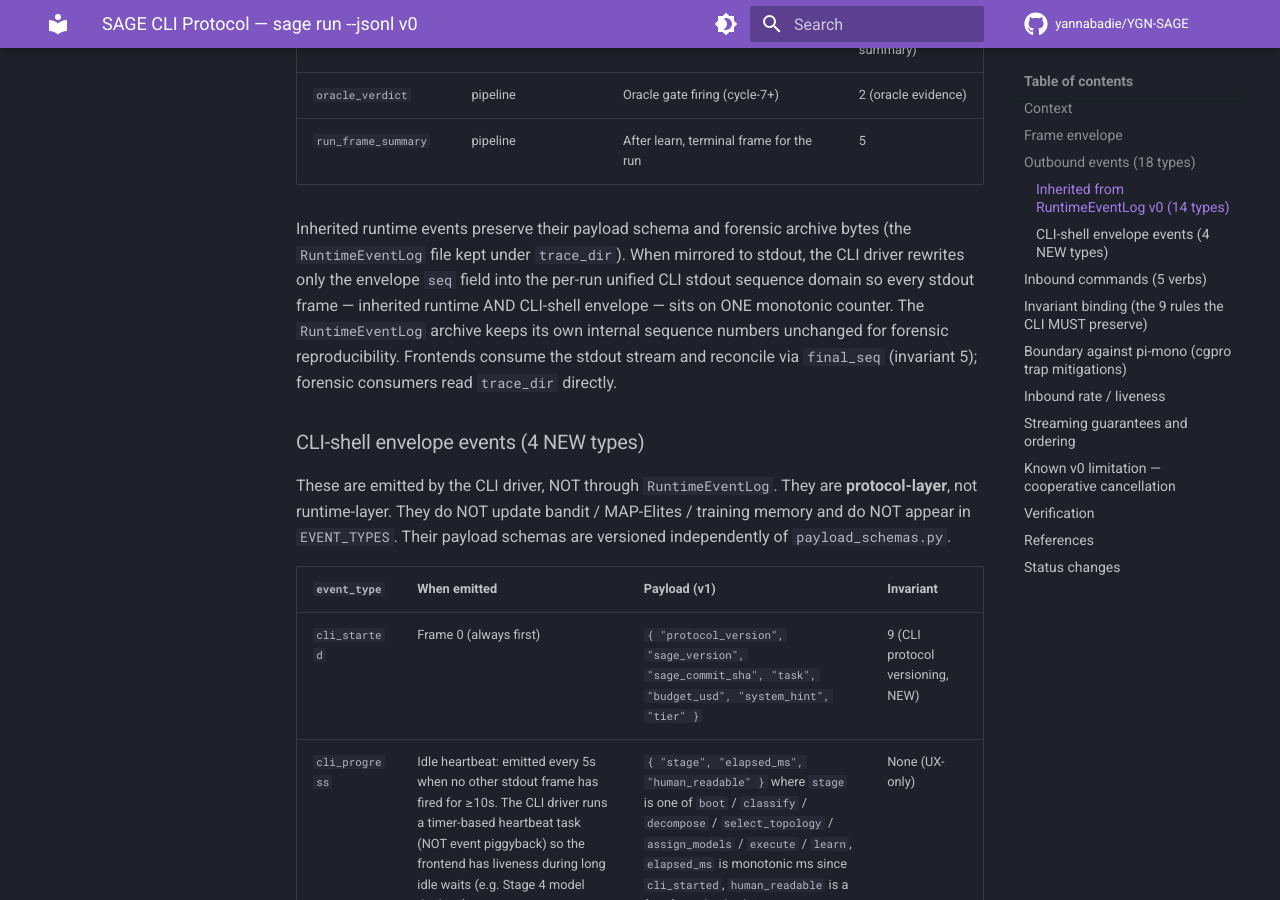
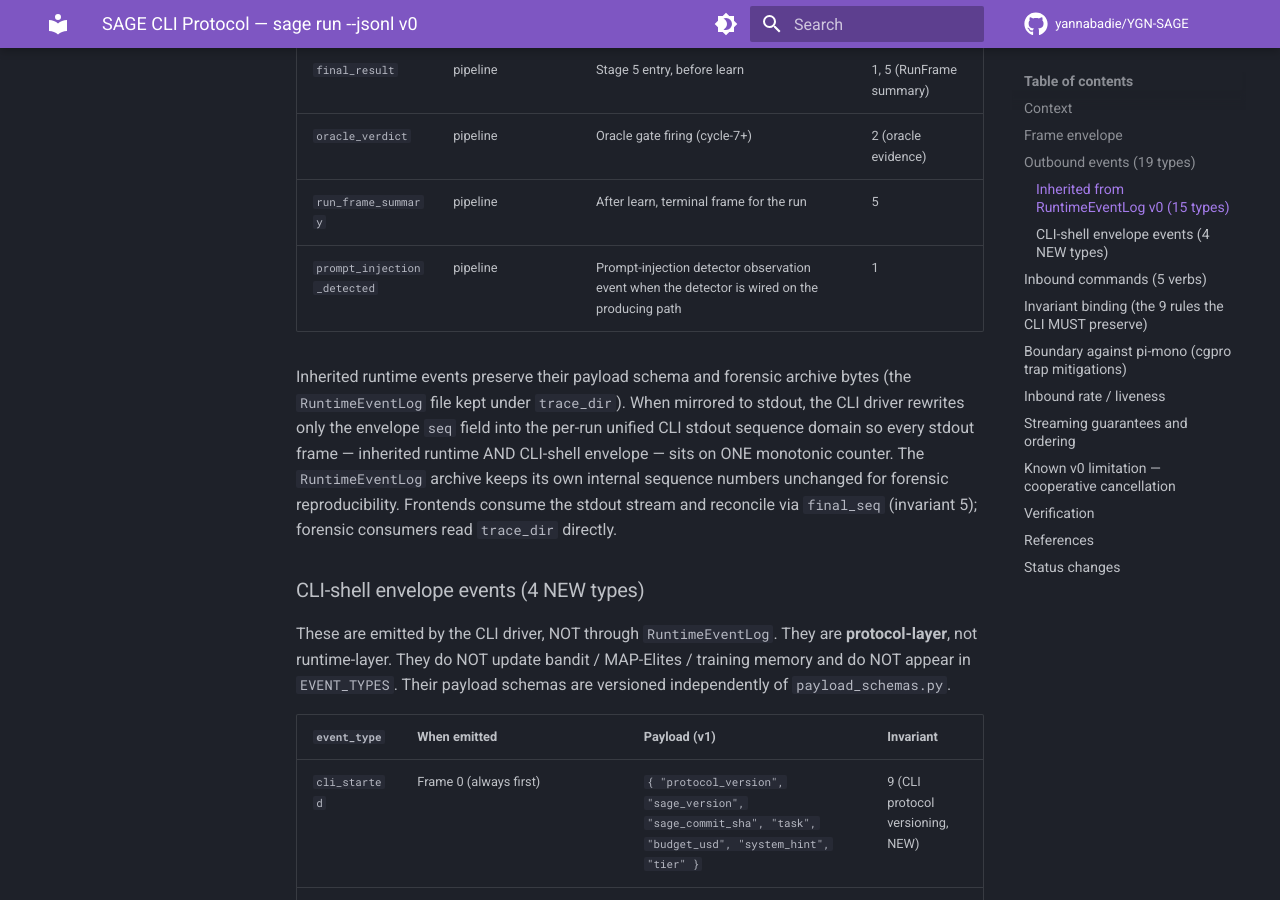
Before and after one commit to yannabadie/YGN-SAGE, an MkDocs documentation site: the page built from docs/contracts/SAGE_CLI_PROTOCOL.md, in a window 1280 px wide and 900 px high, scrolled down 2630 px. Built offline with MkDocs 1.6.1 and Material for MkDocs 9.7.7, drawn with Linux system fonts in a browser that asks for light colours; comment, search, counter and statistics services are not loaded; some of the changed text lies outside the part shown.

Commit message:
fix(runtime): sync event contract counts

````diff
--- a/docs/contracts/SAGE_CLI_PROTOCOL.md
+++ b/docs/contracts/SAGE_CLI_PROTOCOL.md
@@ -22,7 +22,7 @@
 become a side-channel that bypasses cycle-7+ guarantees.
 
 Goals:
-1. **Reuse** the 14 event types already shipped in `RuntimeEventLog` v0
+1. **Reuse** the 15 event types already shipped in `RuntimeEventLog` v0
    (`sage-python/src/sage/runtime/event_log/schema.py:6-21`) — the CLI is a
    *consumer* of the runtime contract, not a parallel one.
 2. **Add only 4 CLI-shell envelope events** (`cli_started`, `cli_progress`,
@@ -53,7 +53,7 @@
 ```json
 {
   "protocol_version": "v0",
-  "event_type": "<one of 18>",
+  "event_type": "<one of 19>",
   "seq": <monotonic int per run, starts at 0>,
   "run_id": "<26-char ULID, stable for the entire run>",
   "ts_ms": <unix-ms, wall-clock>,
@@ -80,9 +80,9 @@
 
 ---
 
-## Outbound events (18 types)
+## Outbound events (19 types)
 
-### Inherited from `RuntimeEventLog` v0 (14 types)
+### Inherited from `RuntimeEventLog` v0 (15 types)
 
 These pass through unchanged from the existing taxonomy at
 `sage-python/src/sage/runtime/event_log/schema.py:6-21`. Each event's payload
@@ -106,6 +106,7 @@
 | `final_result` | pipeline | Stage 5 entry, before learn | 1, 5 (RunFrame summary) |
 | `oracle_verdict` | pipeline | Oracle gate firing (cycle-7+) | 2 (oracle evidence) |
 | `run_frame_summary` | pipeline | After learn, terminal frame for the run | 5 |
+| `prompt_injection_detected` | pipeline | Prompt-injection detector observation event when the detector is wired on the producing path | 1 |
 
 Inherited runtime events preserve their payload schema and forensic
 archive bytes (the `RuntimeEventLog` file kept under `trace_dir`). When
@@ -360,4 +361,4 @@
     - Stage C `2ce3c877`: `cli_progress` idle heartbeat (timer-based, 5s cadence with 10s idle guard, 7 canonical stage labels).
     - Stage D `d0bfea2b`: cooperative Python cancellation hardening + terminal `failure(kind="cli_cancel")` frame + v0 limitation documented.
 - TBD (cycle-13+): TypeScript adapter `clients/pi-ygn-sage/` shipped on npm with `protocol_version="v0"` pinned. Not yet started.
-- TBD: First `protocol_version="v1"` bump (any breaking change to the 18 events / 5 commands / 9 invariants).
+- TBD: First `protocol_version="v1"` bump (any breaking change to the 19 events / 5 commands / 10 invariants).
````
Also changed, not shown: other parts of docs/contracts/SAGE_CLI_PROTOCOL.md (+1 -1 lines), CLAUDE.md (+2 -2 lines), docs/CLAIMS.yaml (+11 -9 lines), docs/claims/runtime.yaml (+9 -8 lines), docs/contracts/runtime-event-log.md (+3 -2 lines), docs/contracts/runtime-integrity-ledger.md (+1 -1 lines), 3 other files.
